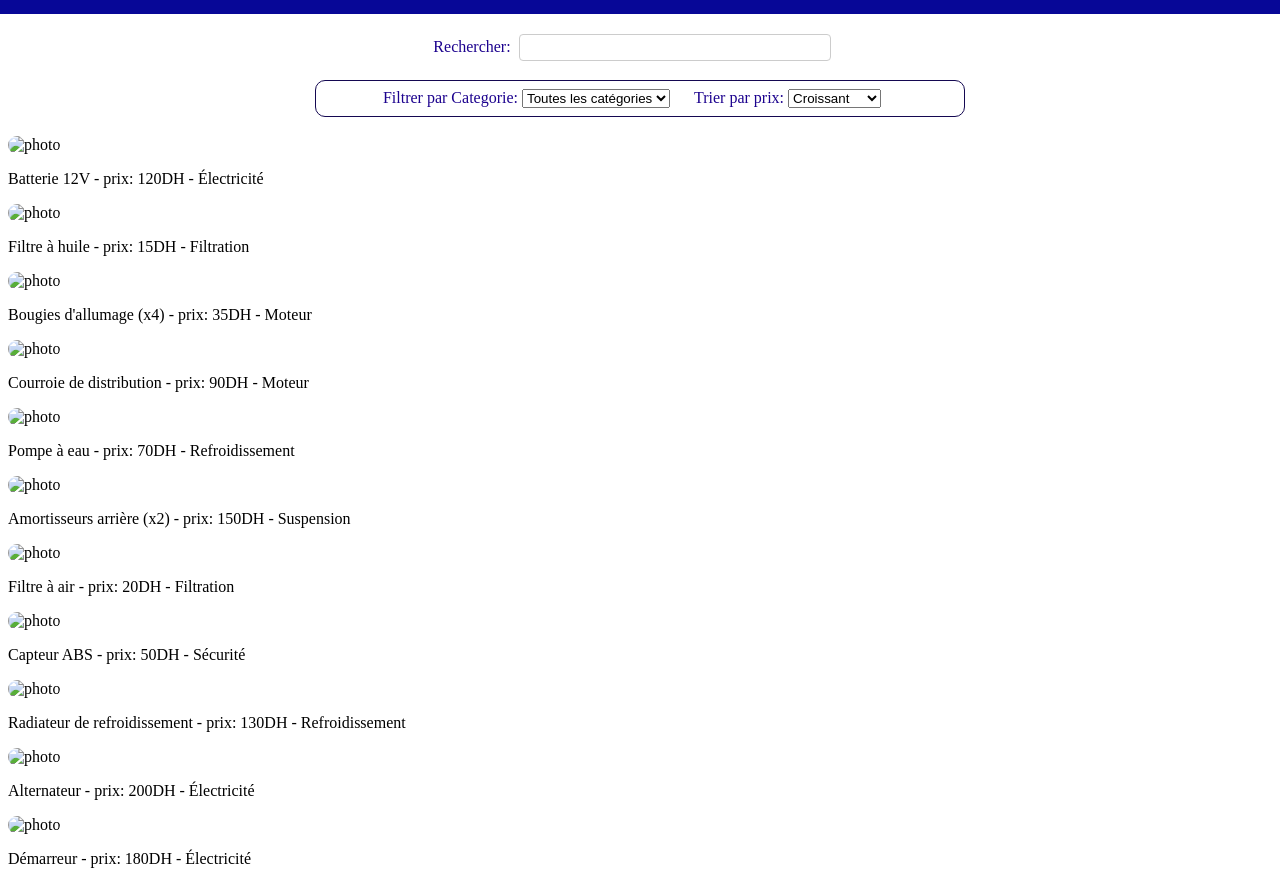
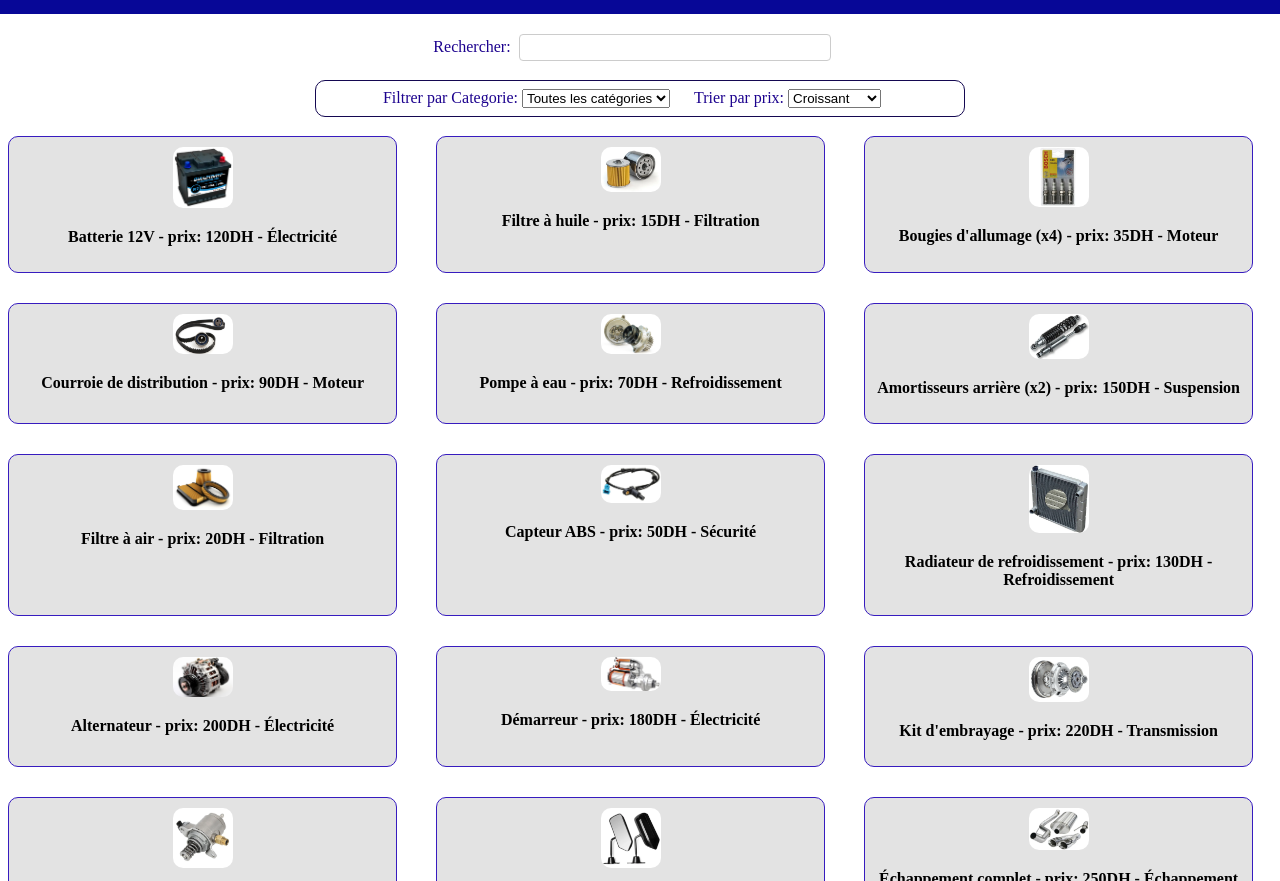
Before and after one commit to fatimaezzahraaelankoud/e-commerceapp_tp3, a plain HTML site: page index.html in a window 1280 px wide. Shown: the part 68-949 px from the top of the page. Drawn offline with nearby package versions, Linux system fonts and the light colour scheme.

Commit message:
ajout des images des pieces disponibles

```diff
--- a/app.js
+++ b/app.js
@@ -9,7 +9,7 @@ createApp({
         "nom": "Batterie 12V",
         "prix": 120,
         "categorie": "Électricité",
-        "image" : " " ,
+        "image" : "./images/batterie12vl.webp" ,
         "disponible": true
     },
     {
@@ -17,7 +17,7 @@ createApp({
         "nom": "Filtre à huile",
         "prix": 15,
         "categorie": "Filtration",
-        "image" : " " ,
+        "image" : "./images/filtrehuile.webp" ,
         "disponible": true
     },
     {
@@ -25,7 +25,7 @@ createApp({
         "nom": "Bougies d'allumage (x4)",
         "prix": 35,
         "categorie": "Moteur" ,
-        "image" : " " ,
+        "image" : "./images/Bougiesallumage (x4).webp" ,
         "disponible": true
     },
     {
@@ -41,7 +41,7 @@ createApp({
         "nom": "Courroie de distribution",
         "prix": 90,
         "categorie": "Moteur",
-        "image" : " " ,
+        "image" : "./images/courroie-de-distribution-voiture.jpg" ,
         "disponible": true
     },
     {
@@ -49,7 +49,7 @@ createApp({
         "nom": "Pompe à eau",
         "prix": 70,
         "categorie": "Refroidissement",
-        "image" : " " ,
+        "image" : "./images/pompe-a-eau.jpg" ,
         "disponible": true
     },
     {
@@ -57,7 +57,7 @@ createApp({
         "nom": "Amortisseurs arrière (x2)",
         "prix": 150,
         "categorie": "Suspension",
-        "image" : " " ,
+        "image" : "./images/amortisseur.webp" ,
         "disponible": true
     },
     {
@@ -65,7 +65,7 @@ createApp({
         "nom": "Filtre à air",
         "prix": 20,
         "categorie": "Filtration",
-        "image" : " " ,
+        "image" : "./images/filtre-a-air.jpg" ,
         "disponible": true
     },
     {
@@ -73,7 +73,7 @@ createApp({
         "nom": "Capteur ABS",
         "prix": 50,
         "categorie": "Sécurité",
-        "image" : " " ,
+        "image" : "./images/capteur-ABS-2.jpg" ,
         "disponible": true
     },
     {
@@ -81,7 +81,7 @@ createApp({
         "nom": "Radiateur de refroidissement",
         "prix": 130,
         "categorie": "Refroidissement",
-        "image" : " " ,
+        "image" : "./images/Rasiateur.jpeg" ,
         "disponible": true
     },
     {
@@ -89,7 +89,7 @@ createApp({
         "nom": "Alternateur",
         "prix": 200,
         "categorie": "Électricité",
-        "image" : " " ,
+        "image" : "./images/car-alternator.jpg" ,
         "disponible": true
     },
     {
@@ -97,7 +97,7 @@ createApp({
         "nom": "Démarreur",
         "prix": 180,
         "categorie": "Électricité",
-        "image" : " " ,
+        "image" : "./images/demarreur-voiture-moteur-1024x587.jpg" ,
         "disponible": true
     },
     {
@@ -105,7 +105,7 @@ createApp({
         "nom": "Kit d'embrayage",
         "prix": 220,
         "categorie": "Transmission",
-        "image" : " " ,
+        "image" : "./images/kitembrayage.jpeg" ,
         "disponible": true
     },
     {
@@ -121,7 +121,7 @@ createApp({
         "nom": "Pompe à carburant",
         "prix": 90,
         "categorie": "Carburant",
-        "image" : " " ,
+        "image" : "./images/Pompecarburant.webp" ,
         "disponible": true
     },
     {
@@ -137,7 +137,7 @@ createApp({
         "nom": "Rétroviseur extérieur",
         "prix": 60,
         "categorie": "Carrosserie",
-         "image" : " " ,
+         "image" : "./images/retroviseur.webp" ,
         "disponible": true
     },
     {
@@ -145,7 +145,7 @@ createApp({
         "nom": "Échappement complet",
         "prix": 250,
         "categorie": "Échappement",
-         "image" : " " ,
+         "image" : "./images/echappement.webp" ,
         "disponible": true
     },
     {
@@ -153,7 +153,7 @@ createApp({
         "nom": "Vanne EGR",
         "prix": 140,
         "categorie": "Moteur",
-         "image" : " " ,
+         "image" : "./images/vane.webp" ,
         "disponible": true
     },
     {
--- a/index.html
+++ b/index.html
@@ -46,8 +46,8 @@
    </label>
    </div>
    <br>
-   <div >
-    <div v-for="p in filtrepiece" class="form">
+   <div class="container">
+    <div v-for="p in filtrepiece" class="forme">
       <img :src="p.image" alt="photo">
       <p> {{ p.nom }} - prix: {{ p.prix }}DH - {{ p.categorie }}</p>
 
--- a/style.css
+++ b/style.css
@@ -30,13 +30,14 @@ label{
 }
 
 .forme{
-  border: 2px solid #5caf5e;
+  border: 1px solid #371cbf;
   border-radius: 10px;
   padding: 10px;
   margin-bottom: 10px;
-  background-color: #fffcfc;
+  background-color: #e3e3e3;
   font-weight: bold;
-  width: 400px;
+  width: 90%;
+  text-align: center;
 
 }
 .header{
@@ -53,3 +54,10 @@ img{
     border-radius: 10px;
 
 }
+
+.container{
+  display: grid;
+  grid-template-columns: repeat(3, 1fr);
+  gap: 20px;
+
+}
```
Also changed, not shown: images/Bougiesallumage (x4).webp (added), images/Pompecarburant.webp (added), images/Rasiateur.jpeg (added), images/amortisseur.webp (added), images/batterie12vl.webp (added), images/capteur-ABS-2.jpg (added), images/car-alternator.jpg (added), images/courroie-de-distribution-voiture.jpg (added), images/demarreur-voiture-moteur-1024x587.jpg (added), images/echappement.webp (added), images/filtre-a-air.jpg (added), images/filtrehuile.webp (added), images/kitembrayage.jpeg (added), images/pompe-a-eau.jpg (added), 2 more files.
